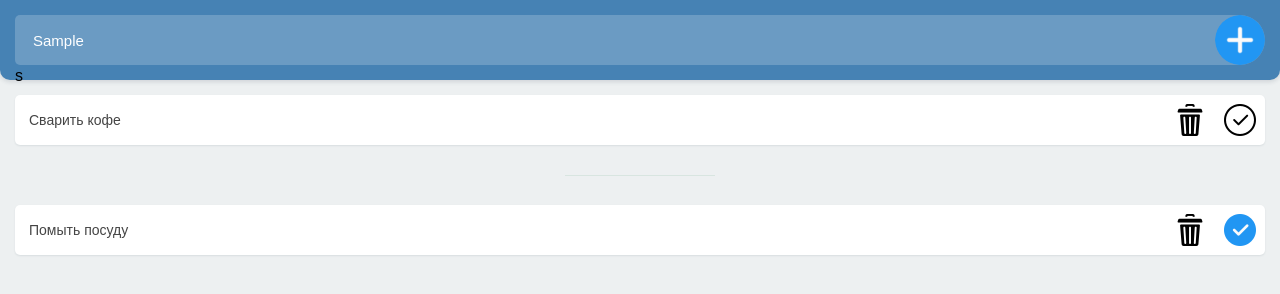
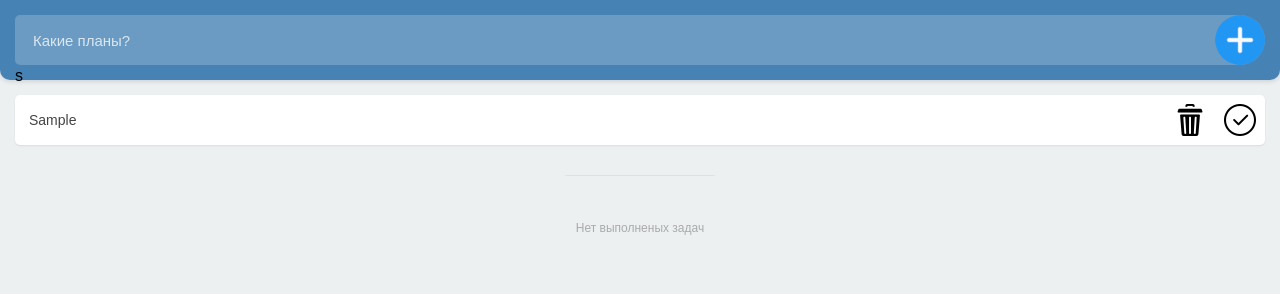
Before and after one commit to SvetSS/13lesson, a plain HTML site: page index.html in a window 1280 px wide. Both pictures are taken after typing "Sample" into the empty fields and a click on the button 1240 px from the left and 40 px from the top of the page. Drawn offline with Linux system fonts and the light colour scheme.

Commit message:
добавление localStorage

```diff
--- a/index.html
+++ b/index.html
@@ -7,10 +7,10 @@
 		content="width=device-width, user-scalable=no, initial-scale=1.0, maximum-scale=1.0, minimum-scale=1.0">
 	<meta http-equiv="X-UA-Compatible" content="ie=edge">
 	<title>ToDo</title>
-	<script src="./js/script.js" defer></script>
+
 	<link rel="stylesheet" type="text/css" href="css/normalize.css">
 	<link rel="stylesheet" type="text/css" href="css/style.css">
-
+	<script src="./js/script.js" defer></script>
 </head>
 
 <body>
@@ -25,22 +25,10 @@
 	<div class="todo-container">
 
 		<ul class="todo todo-list" id="todo">
-			<li class="todo-item">
-				<span class="text-todo">Сварить кофе</span>
-				<div class="todo-buttons">
-					<button class="todo-remove"></button>
-					<button class="todo-complete"></button>
-				</div>
-			</li>
+
 		</ul>
 		<ul class="todo todo-completed" id="completed">
-			<li class="todo-item">
-				<span class="text-todo">Помыть посуду</span>
-				<div class="todo-buttons">
-					<button class="todo-remove"></button>
-					<button class="todo-complete"></button>
-				</div>
-			</li>
+
 		</ul>
 	</div>
 
--- a/js/script.js
+++ b/js/script.js
@@ -4,28 +4,59 @@ const headerInput = document.querySelector('.header-input');
 const todoList = document.querySelector('.todo-list');
 const todoCompleted = document.querySelector('.todo-completed');
 
-const toDoData = [
-    {
-        text: 'кофе',
-        completed: false
-    },
-    {
-        text: 'кakao',
-        completed: true
-    }
+let toDoData = [];
 
-]
+
 const render = function () {
+    todoList.innerHTML = '';
+    todoCompleted.innerHTML = '';
+
+
+    toDoData = JSON.parse(localStorage.getItem('todoList'));
+    toDoData.forEach(function (item) {
+        const li = document.createElement('li');
+        li.classList.add('todo-item');
+        li.innerHTML = '<span class="text-todo">' + item.text + '</span>' +
+            '<div class="todo-buttons">' +
+            '<button class="todo-remove"></button>' +
+            '<button class="todo-complete"></button>' +
+            '</div>'
+        if (item.completed) {
+            todoCompleted.append(li)
+        } else {
+            todoList.append(li)
+        };
+        li.querySelector('.todo-complete').addEventListener('click', function () {
+            item.completed = !item.completed;
+            render();
+        })
+        li.querySelector('.todo-remove').addEventListener('click', function () {
+            toDoData.splice(item, 1);
+            render();
+        })
+    })
     console.log(toDoData);
 }
 todoControl.addEventListener('submit', function (event) {
     event.preventDefault();
+    if (headerInput.value.trim() === '') {
+
+        headerInput.placeholder = 'заполните поле';
+    }
+    else {
+
         const newToDo = {
             text: headerInput.value,
             completed: false
         };
         toDoData.push(newToDo);
+        //
+        localStorage.setItem('todoList', JSON.stringify(toDoData));
+        //
+        headerInput.value = '';
+        console.log(headerInput.value);
         console.log(headerInput.value);
         render();
+    }
+
 })
-console.log('hfh');
```
Lines whose indentation alone changed are shown as unchanged.
